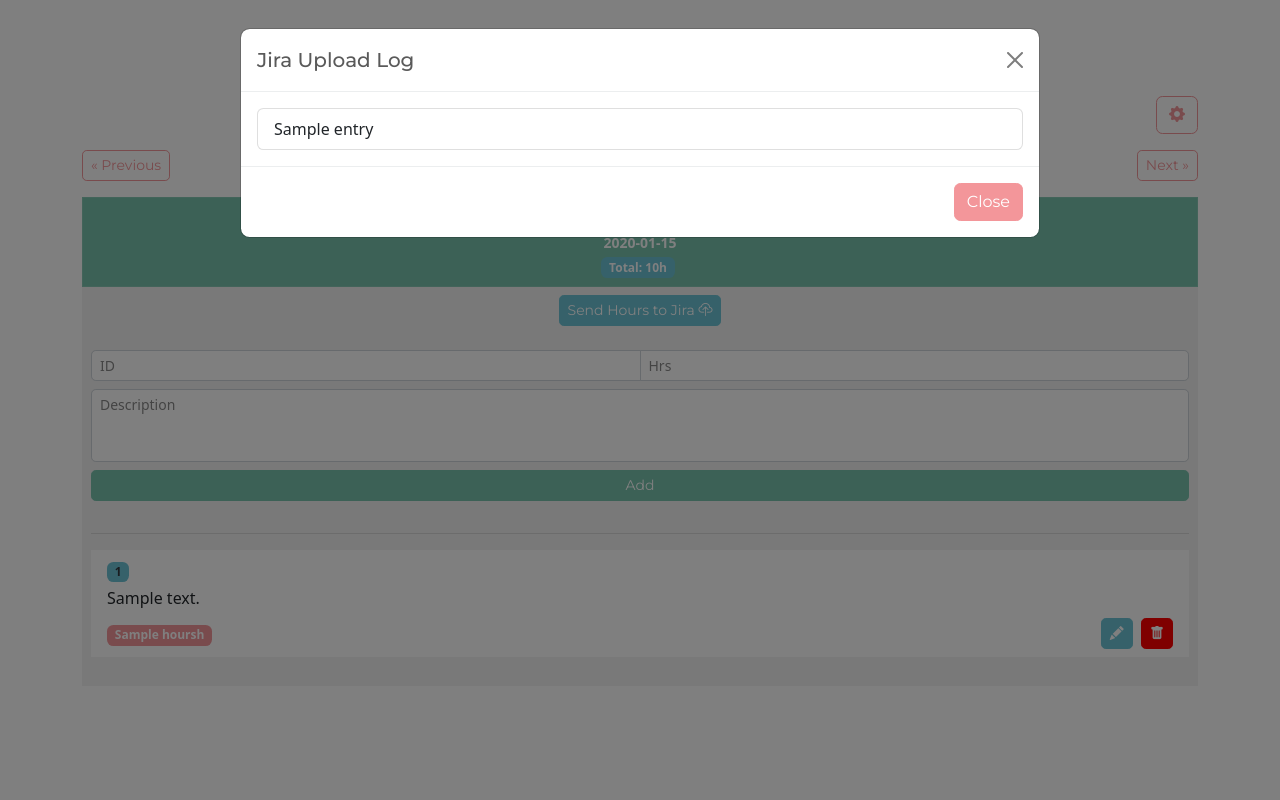
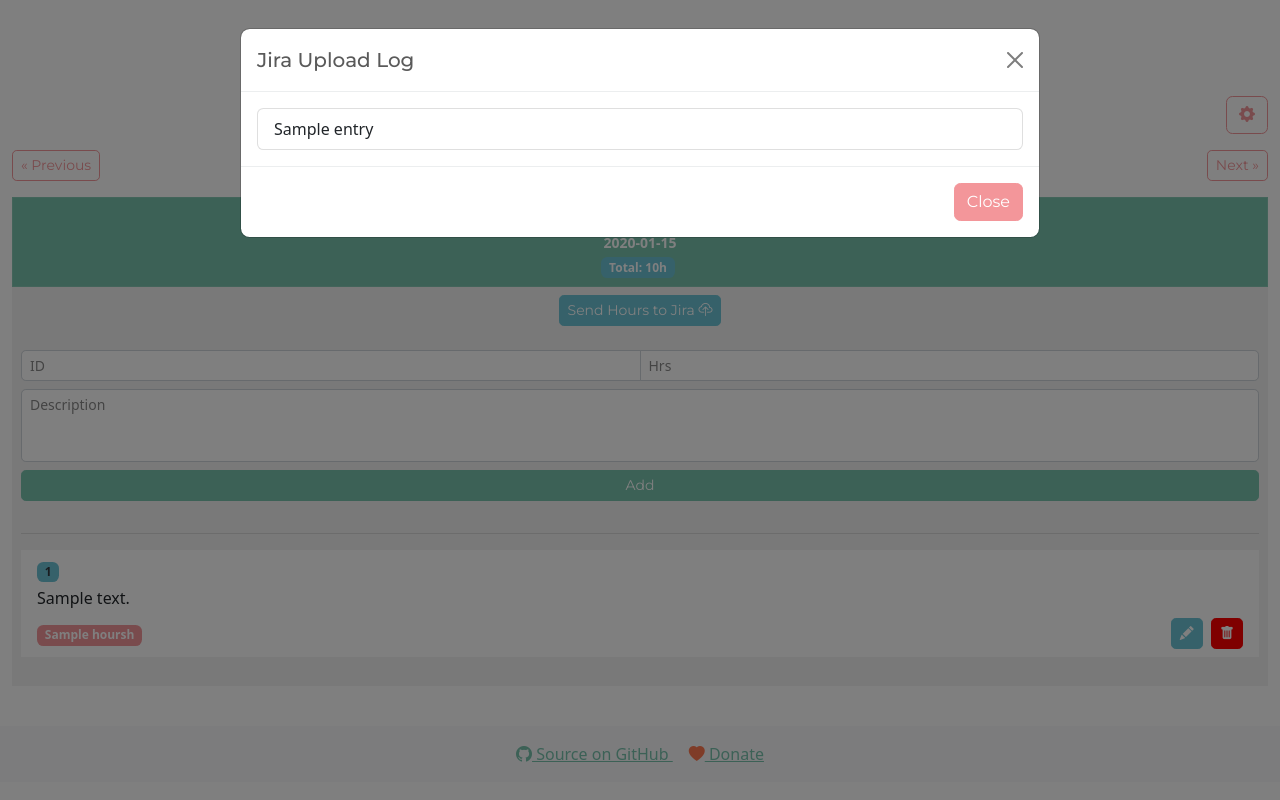
Before and after one commit to Maxsafer/jirahourplanner, a Python web app: template templates/index.html in a window 1280 px wide. Run offline with Jinja, Linux system fonts and the light colour scheme; the template is opened without the code that fills it: most values are stand-ins (such as "Sample title", 1, 10 or a date in 2020); some libraries are stand-ins or nearby versions.

Commit message:
added footer and changed table space

```diff
--- a/templates/base.html
+++ b/templates/base.html
@@ -12,7 +12,7 @@
 </head>
 
 <body>
-    <div class="container py-4">
+    <div class="container-fluid py-4">
         <h1 class="mb-4 text-center">
             <a href="{{ url_for('index') }}" class="text-decoration-none text-dark">
                 Jira Hour Planner
@@ -23,4 +23,16 @@
     <script src="https://cdn.jsdelivr.net/npm/bootstrap@5.3.1/dist/js/bootstrap.bundle.min.js"></script>
 </body>
 
+<!-- Sticky footer -->
+<footer class="bg-light text-center py-3">
+    <div class="container">
+        <a href="https://github.com/Maxsafer/jirahourplanner" target="_blank" class="me-3">
+            <i class="bi bi-github"></i> Source on GitHub
+        </a>
+        <a href="https://www.paypal.com/donate/?hosted_button_id=SRATUX8VNHC9G" target="_blank">
+            <i class="bi bi-heart-fill text-danger"></i> Donate
+        </a>
+    </div>
+</footer>
+
 </html>
```
